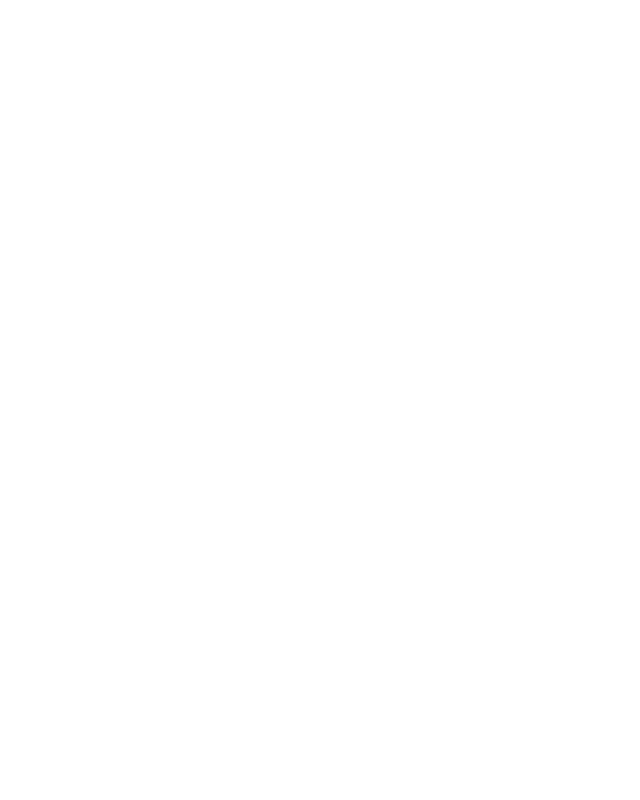
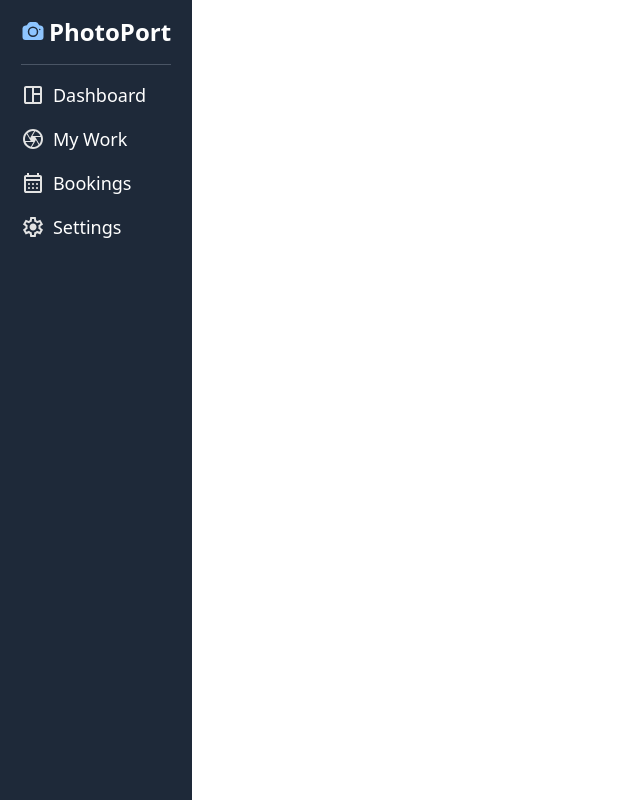
Before and after one commit to SultanBerkM/PhotoPort, a React (Vite) app: page /dashboard in a window 1280 px wide. Before the commit this address had no page. Shown: the whole page, without its empty margins (0-640 px from the left). Built offline with nearby package versions, Linux system fonts and the light colour scheme.

Commit message:
local changes

```diff
--- a/src/App.jsx
+++ b/src/App.jsx
@@ -2,11 +2,13 @@
 import { BrowserRouter as Router, Routes, Route } from "react-router-dom";
 import RegisterPage from "./pages/Register/RegisterPage";
 import LoginPage from "./pages/Login/LoginPage";
+import UserDashboard from "./pages/UserDashboard/UserDashboard";
 
 function App() {
   return (
     <Router>
       <Routes>
+        <Route path="/dashboard" element={<UserDashboard />} />
         <Route path="/register" element={<RegisterPage />} />
         <Route path="/login" element={<LoginPage />} />
       </Routes>
--- a/src/CameraIcon.jsx
+++ b/src/CameraIcon.jsx
@@ -1,7 +1,7 @@
 function CameraIcon() {
   return (
     <svg xmlns="http://www.w3.org/2000/svg"
-         viewBox="0 0 24 21"
+         viewBox="0 0 24 18"
          fill="currentColor"
          className="w-6 h-6 text-blue-300">
       <path d="M12 9a3.75 3.75 0 1 0 0 7.5A3.75 3.75 0 0 0 12 9Z" />
--- a/src/pages/Login/LoginPage.jsx
+++ b/src/pages/Login/LoginPage.jsx
@@ -7,7 +7,9 @@
   return (
     <div className="min-h-screen bg-gradient-to-b from-blue-100 to-white flex items-center justify-center p-4">
       <div className="flex min-h-full">
-        <LoginPageCard />
+        <div className="hidden lg:block">
+          <LoginPageCard />
+        </div>
         <div className="rounded-r-lg bg-white max-w-full w-96 flex flex-col p-8 shadow-lg justify-center">
           <div className="flex gap-1 justify-center">
             <CameraIcon />
--- /dev/null
+++ b/src/pages/UserDashboard/Navbar.jsx
@@ -0,0 +1,19 @@
+import CameraIcon  from "../../CameraIcon";
+function Navbar(){
+    return (
+        <nav className="bg-gray-800 p-4 text-white flex flex-col items-center h-screen w-48">
+            <ul className="space-y-4 text-lg">
+                <li className="flex gap-1 justify-center border-b border-gray-600 pb-4">
+                    <CameraIcon/>
+                    <p className="text-2xl font-semibold"><a href="/">PhotoPort</a></p>
+                </li>
+                <li><a href="/" className="flex items-center gap-2"><svg xmlns="http://www.w3.org/2000/svg" height="24px" viewBox="0 -960 960 960" width="24px" fill="#e3e3e3"><path d="M200-120q-33 0-56.5-23.5T120-200v-560q0-33 23.5-56.5T200-840h560q33 0 56.5 23.5T840-760v560q0 33-23.5 56.5T760-120H200Zm0-80h240v-560H200v560Zm320 0h240v-280H520v280Zm0-360h240v-200H520v200Z"/></svg>Dashboard</a></li>
+                <li><a href="/" className="flex items-center gap-2"><svg xmlns="http://www.w3.org/2000/svg" height="24px" viewBox="0 -960 960 960" width="24px" fill="#e3e3e3"><path d="M456-600h320q-27-69-82.5-118.5T566-788L456-600Zm-92 80 160-276q-11-2-22-3t-22-1q-66 0-123 25t-101 67l108 188ZM170-400h218L228-676q-32 41-50 90.5T160-480q0 21 2.5 40.5T170-400Zm224 228 108-188H184q27 69 82.5 118.5T394-172Zm86 12q66 0 123-25t101-67L596-440 436-164q11 2 21.5 3t22.5 1Zm252-124q32-41 50-90.5T800-480q0-21-2.5-40.5T790-560H572l160 276ZM480-480Zm0 400q-82 0-155-31.5t-127.5-86Q143-252 111.5-325T80-480q0-83 31.5-155.5t86-127Q252-817 325-848.5T480-880q83 0 155.5 31.5t127 86q54.5 54.5 86 127T880-480q0 82-31.5 155t-86 127.5q-54.5 54.5-127 86T480-80Z"/></svg>My Work</a></li>
+                <li><a href="/" className="flex items-center gap-2"><svg xmlns="http://www.w3.org/2000/svg" height="24px" viewBox="0 -960 960 960" width="24px" fill="#e3e3e3"><path d="M200-80q-33 0-56.5-23.5T120-160v-560q0-33 23.5-56.5T200-800h40v-80h80v80h320v-80h80v80h40q33 0 56.5 23.5T840-720v560q0 33-23.5 56.5T760-80H200Zm0-80h560v-400H200v400Zm0-480h560v-80H200v80Zm0 0v-80 80Zm280 240q-17 0-28.5-11.5T440-440q0-17 11.5-28.5T480-480q17 0 28.5 11.5T520-440q0 17-11.5 28.5T480-400Zm-160 0q-17 0-28.5-11.5T280-440q0-17 11.5-28.5T320-480q17 0 28.5 11.5T360-440q0 17-11.5 28.5T320-400Zm320 0q-17 0-28.5-11.5T600-440q0-17 11.5-28.5T640-480q17 0 28.5 11.5T680-440q0 17-11.5 28.5T640-400ZM480-240q-17 0-28.5-11.5T440-280q0-17 11.5-28.5T480-320q17 0 28.5 11.5T520-280q0 17-11.5 28.5T480-240Zm-160 0q-17 0-28.5-11.5T280-280q0-17 11.5-28.5T320-320q17 0 28.5 11.5T360-280q0 17-11.5 28.5T320-240Zm320 0q-17 0-28.5-11.5T600-280q0-17 11.5-28.5T640-320q17 0 28.5 11.5T680-280q0 17-11.5 28.5T640-240Z"/></svg>Bookings</a></li>
+                <li><a href="/" className="flex items-center gap-2"><svg xmlns="http://www.w3.org/2000/svg" height="24px" viewBox="0 -960 960 960" width="24px" fill="#e3e3e3"><path d="m370-80-16-128q-13-5-24.5-12T307-235l-119 50L78-375l103-78q-1-7-1-13.5v-27q0-6.5 1-13.5L78-585l110-190 119 50q11-8 23-15t24-12l16-128h220l16 128q13 5 24.5 12t22.5 15l119-50 110 190-103 78q1 7 1 13.5v27q0 6.5-2 13.5l103 78-110 190-118-50q-11 8-23 15t-24 12L590-80H370Zm70-80h79l14-106q31-8 57.5-23.5T639-327l99 41 39-68-86-65q5-14 7-29.5t2-31.5q0-16-2-31.5t-7-29.5l86-65-39-68-99 42q-22-23-48.5-38.5T533-694l-13-106h-79l-14 106q-31 8-57.5 23.5T321-633l-99-41-39 68 86 64q-5 15-7 30t-2 32q0 16 2 31t7 30l-86 65 39 68 99-42q22 23 48.5 38.5T427-266l13 106Zm42-180q58 0 99-41t41-99q0-58-41-99t-99-41q-59 0-99.5 41T342-480q0 58 40.5 99t99.5 41Zm-2-140Z"/></svg>Settings</a></li>
+            </ul>
+        </nav>
+    );
+}
+
+export default Navbar;
--- /dev/null
+++ b/src/pages/UserDashboard/UserDashboard.jsx
@@ -0,0 +1,9 @@
+import Navbar from "./Navbar";
+function UserDashboard() {
+  return (
+    <div>
+      <Navbar />
+    </div>
+  );
+}
+export default UserDashboard;
```
